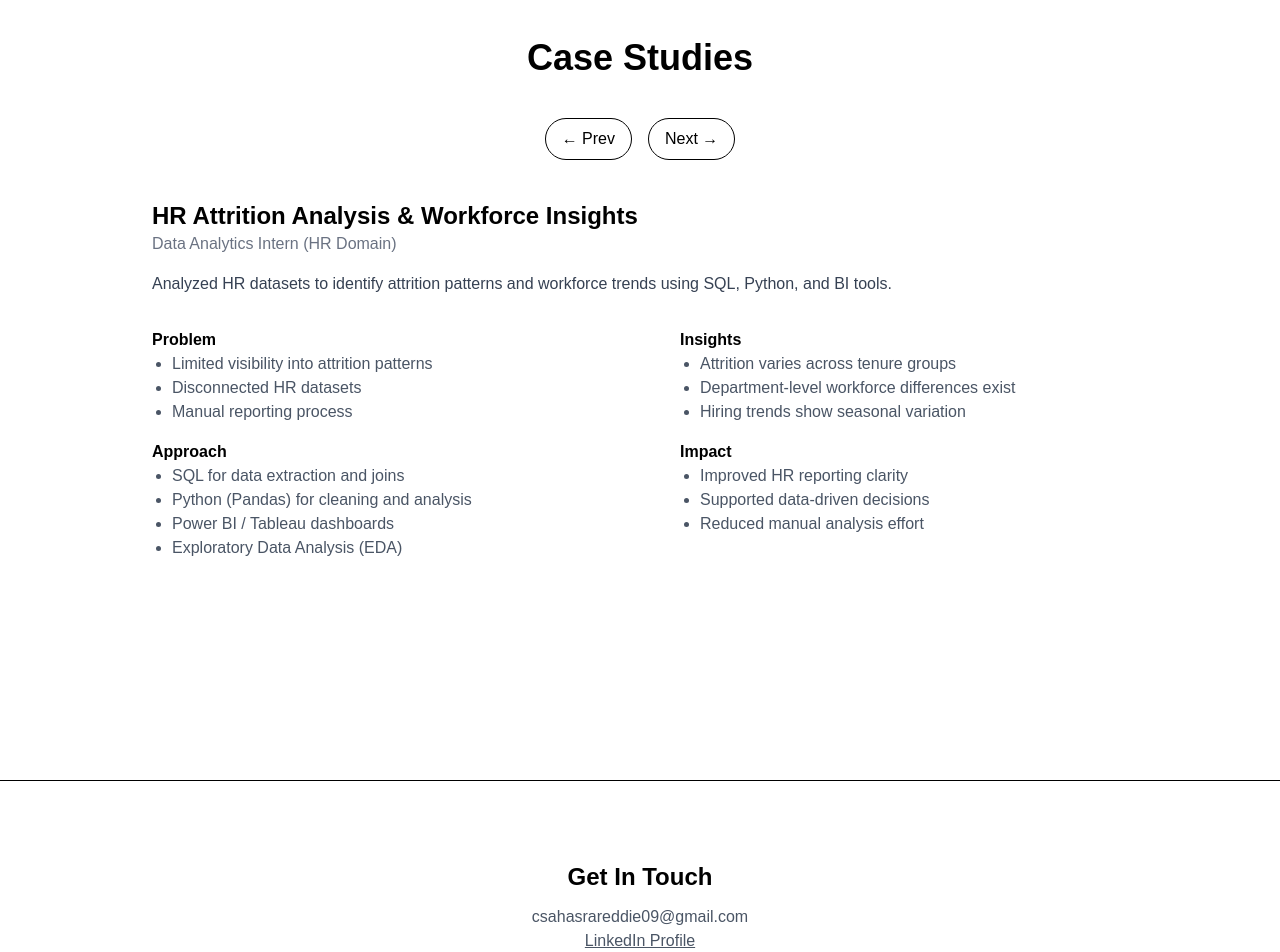
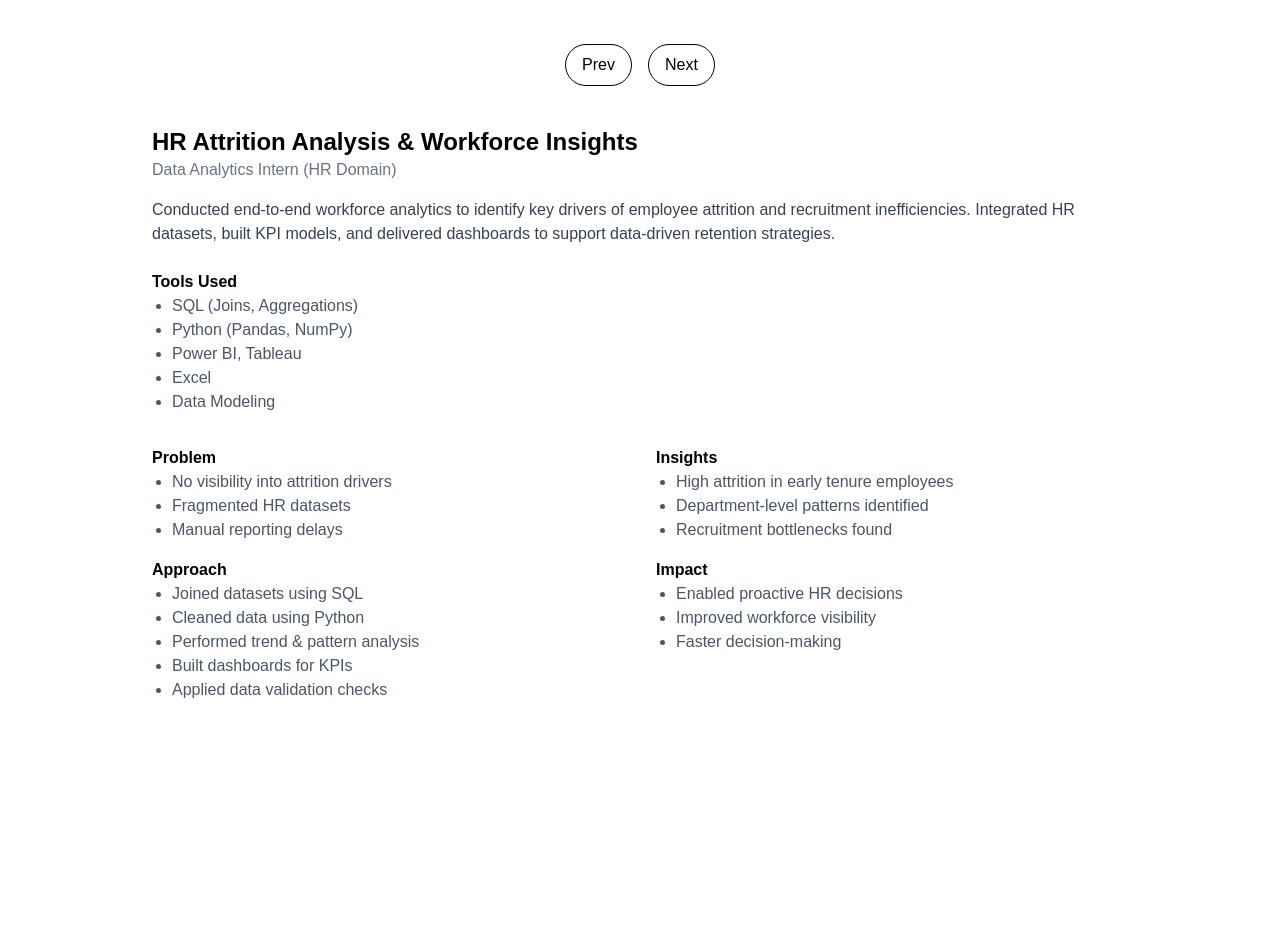
Before and after one commit to SahasraReddy9/my-portfolio, a Next.js app: page / in a window 1280 px wide. Shown: the part 1460-2412 px from the top of the page. After the commit the page ends 2242 px from the top, so only its background shows below. Built offline with nearby package versions, Linux system fonts and the light colour scheme.

Commit message:
final clean working portfolio

```diff
--- a/app/page.tsx
+++ b/app/page.tsx
@@ -5,11 +5,14 @@ import { motion, AnimatePresence } from "framer-motion";
 
 /* ---------------- AI BACKGROUND ---------------- */
 function AINetworkBackground() {
-  const canvasRef = useRef(null);
+  const canvasRef = useRef<HTMLCanvasElement | null>(null);
 
   useEffect(() => {
     const canvas = canvasRef.current;
+    if (!canvas) return;
+
     const ctx = canvas.getContext("2d");
+    if (!ctx) return;
 
     let width = (canvas.width = window.innerWidth);
     let height = (canvas.height = window.innerHeight);
@@ -48,91 +51,129 @@ function AINetworkBackground() {
 
 /* ---------------- PAGE ---------------- */
 export default function Page() {
-
   const [index, setIndex] = useState(0);
 
   const caseStudies = [
     {
       title: "HR Attrition Analysis & Workforce Insights",
       role: "Data Analytics Intern (HR Domain)",
+
       summary:
-        "Analyzed HR datasets to identify attrition patterns and workforce trends using SQL, Python, and BI tools.",
+        "Conducted end-to-end workforce analytics to identify key drivers of employee attrition and recruitment inefficiencies. Integrated HR datasets, built KPI models, and delivered dashboards to support data-driven retention strategies.",
+
+      tools: [
+        "SQL (Joins, Aggregations)",
+        "Python (Pandas, NumPy)",
+        "Power BI, Tableau",
+        "Excel",
+        "Data Modeling"
+      ],
+
       problem: [
-        "Limited visibility into attrition patterns",
-        "Disconnected HR datasets",
-        "Manual reporting process"
+        "No visibility into attrition drivers",
+        "Fragmented HR datasets",
+        "Manual reporting delays"
       ],
+
       approach: [
-        "SQL for data extraction and joins",
-        "Python (Pandas) for cleaning and analysis",
-        "Power BI / Tableau dashboards",
-        "Exploratory Data Analysis (EDA)"
+        "Joined datasets using SQL",
+        "Cleaned data using Python",
+        "Performed trend & pattern analysis",
+        "Built dashboards for KPIs",
+        "Applied data validation checks"
       ],
+
       insights: [
-        "Attrition varies across tenure groups",
-        "Department-level workforce differences exist",
-        "Hiring trends show seasonal variation"
+        "High attrition in early tenure employees",
+        "Department-level patterns identified",
+        "Recruitment bottlenecks found"
       ],
+
       impact: [
-        "Improved HR reporting clarity",
-        "Supported data-driven decisions",
-        "Reduced manual analysis effort"
+        "Enabled proactive HR decisions",
+        "Improved workforce visibility",
+        "Faster decision-making"
       ]
     },
 
     {
-      title: "Business KPI & Workforce Dashboard Reporting",
+      title: "Business KPI & Workforce Dashboard",
       role: "Business Intelligence Analyst Intern",
+
       summary:
-        "Built KPI dashboards to support workforce planning and business reporting.",
+        "Built KPI dashboards by converting business requirements into structured data models. Centralized workforce and operational reporting to improve leadership visibility and decision-making.",
+
+      tools: [
+        "SQL",
+        "Power BI",
+        "Excel",
+        "KPI Modeling",
+        "Git"
+      ],
+
       problem: [
-        "Fragmented HR and business data",
-        "Manual Excel reporting delays",
-        "No centralized KPI tracking"
+        "No centralized KPI tracking",
+        "Manual Excel reports",
+        "Inconsistent data"
       ],
+
       approach: [
-        "SQL for KPI extraction",
-        "Excel for data cleaning",
-        "Power BI dashboards",
-        "Basic KPI modeling"
+        "Built KPI models",
+        "Extracted data using SQL",
+        "Created dashboards in Power BI",
+        "Validated data quality"
       ],
+
       insights: [
-        "Better visibility of workforce KPIs",
-        "Improved reporting structure",
-        "Clear hiring trend analysis"
+        "Clear workforce KPI visibility",
+        "Improved reporting consistency",
+        "Better performance tracking"
       ],
+
       impact: [
-        "Faster reporting cycles",
-        "Improved decision support",
-        "Structured KPI tracking"
+        "Reduced reporting time",
+        "Enabled real-time insights",
+        "Improved business decisions"
       ]
     },
 
     {
-      title: "HR Process Automation & Reporting System",
-      role: "Data Analyst / Automation Intern",
+      title: "HR Process Automation System",
+      role: "Data Analyst Intern",
+
       summary:
-        "Automated HR reporting workflows using Python and Excel to improve efficiency.",
+        "Automated HR reporting workflows using Python and Excel to reduce manual effort, improve data accuracy, and standardize reporting processes.",
+
+      tools: [
+        "Python (Pandas)",
+        "Excel Automation",
+        "Data Validation",
+        "Workflow Automation"
+      ],
+
       problem: [
-        "Time-consuming manual reporting",
-        "Excel inconsistencies",
-        "Formatting errors"
+        "Manual reporting was slow",
+        "Excel errors frequent",
+        "No standard workflow"
       ],
+
       approach: [
-        "Python (Pandas) for processing",
-        "Excel automation",
-        "Basic data validation",
-        "Workflow standardization"
+        "Automated processing using Python",
+        "Built Excel templates",
+        "Added validation checks",
+        "Standardized workflows"
       ],
+
       insights: [
-        "Manual reporting inefficiency identified",
-        "Need for automation confirmed",
-        "Data consistency improved"
+        "Manual work was bottleneck",
+        "Automation reduced errors",
+        "Standardization improved consistency"
       ],
+
       impact: [
-        "Reduced reporting time",
+        "Saved reporting time",
         "Improved accuracy",
-        "Streamlined workflow"
+        "Streamlined operations"
       ]
     }
   ];
@@ -156,13 +197,11 @@ export default function Page() {
       {/* ABOUT */}
       <section className="max-w-5xl mx-auto px-6 py-20 grid md:grid-cols-2 gap-10 items-center">
 
-        <div>
-          <img
-            src="/profile.jpg"
-            alt="Profile"
-            className="w-72 h-72 object-cover rounded-3xl shadow-xl"
-          />
-        </div>
+        <img
+          src="/profile.jpg"
+          alt="Profile"
+          className="w-72 h-72 object-cover rounded-3xl shadow-xl"
+        />
 
         <div>
           <h2 className="text-3xl font-semibold">About Me</h2>
@@ -176,64 +215,54 @@ export default function Page() {
           </p>
 
           <div className="mt-6 text-gray-700">
-            <p>📧 Gmail: csahasrareddie09@gmail.com</p>
+            <p>📧 csahasrareddie09@gmail.com</p>
             <p>
-              🔗 LinkedIn:{" "}
+              🔗{" "}
               <a
                 href="https://www.linkedin.com/in/sahasra-reddy-075002235"
                 target="_blank"
                 className="underline"
               >
-                sahasra-reddy-075002235
+                LinkedIn Profile
               </a>
             </p>
           </div>
-
-          <a
-            href="/resume.pdf"
-            className="inline-block mt-6 px-6 py-3 border border-black rounded-full"
-          >
-            Download Resume
-          </a>
         </div>
       </section>
 
       {/* CASE STUDIES */}
       <section className="py-20">
 
-        <div className="text-center mb-10">
-          <h2 className="text-4xl font-semibold">Case Studies</h2>
-        </div>
+        <h2 className="text-4xl text-center font-semibold mb-10">
+          Case Studies
+        </h2>
 
         <div className="flex justify-center gap-4 mb-10">
           <button
-            onClick={() => setIndex((prev) => Math.max(prev - 1, 0))}
+            onClick={() => setIndex((i) => Math.max(i - 1, 0))}
             className="px-4 py-2 border rounded-full"
           >
-            ← Prev
+            Prev
           </button>
 
           <button
             onClick={() =>
-              setIndex((prev) => Math.min(prev + 1, caseStudies.length - 1))
+              setIndex((i) => Math.min(i + 1, caseStudies.length - 1))
             }
             className="px-4 py-2 border rounded-full"
           >
-            Next →
+            Next
           </button>
         </div>
 
-        <div className="max-w-5xl mx-auto px-6 relative h-[500px]">
+        <div className="max-w-5xl mx-auto px-6 relative">
 
           <AnimatePresence mode="wait">
-
             <motion.div
               key={index}
-              initial={{ opacity: 0, x: 60 }}
+              initial={{ opacity: 0, x: 50 }}
               animate={{ opacity: 1, x: 0 }}
-              exit={{ opacity: 0, x: -60 }}
-              transition={{ duration: 0.4 }}
-              className="absolute w-full"
+              exit={{ opacity: 0, x: -50 }}
             >
 
               <h3 className="text-2xl font-semibold">
@@ -247,6 +276,14 @@ export default function Page() {
               <p className="mt-4 text-gray-700">
                 {caseStudies[index].summary}
               </p>
+
+              {/* TOOLS */}
+              <h4 className="font-semibold mt-6">Tools Used</h4>
+              <ul className="list-disc ml-5 text-gray-600">
+                {caseStudies[index].tools.map((x, i) => (
+                  <li key={i}>{x}</li>
+                ))}
+              </ul>
 
               <div className="grid md:grid-cols-2 gap-8 mt-8">
 
@@ -285,29 +322,11 @@ export default function Page() {
               </div>
 
             </motion.div>
-
           </AnimatePresence>
 
         </div>
       </section>
 
-      {/* CONTACT */}
-      <section className="text-center py-20 border-t">
-        <h2 className="text-2xl font-semibold">Get In Touch</h2>
-
-        <p className="text-gray-600 mt-3">
-          csahasrareddie09@gmail.com
-        </p>
-
-        <a
-          href="https://www.linkedin.com/in/sahasra-reddy-075002235"
-          target="_blank"
-          className="underline text-gray-600"
-        >
-          LinkedIn Profile
-        </a>
-      </section>
-
     </main>
   );
 }
```
